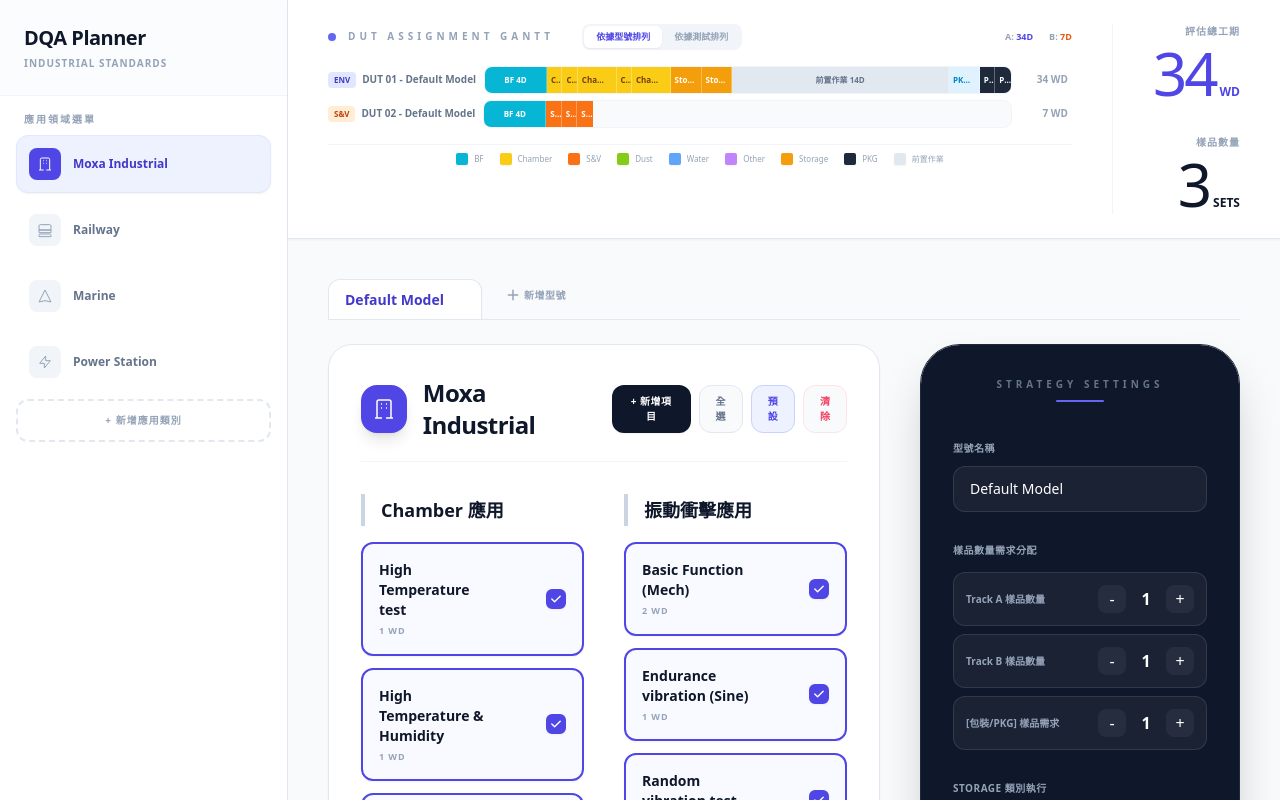
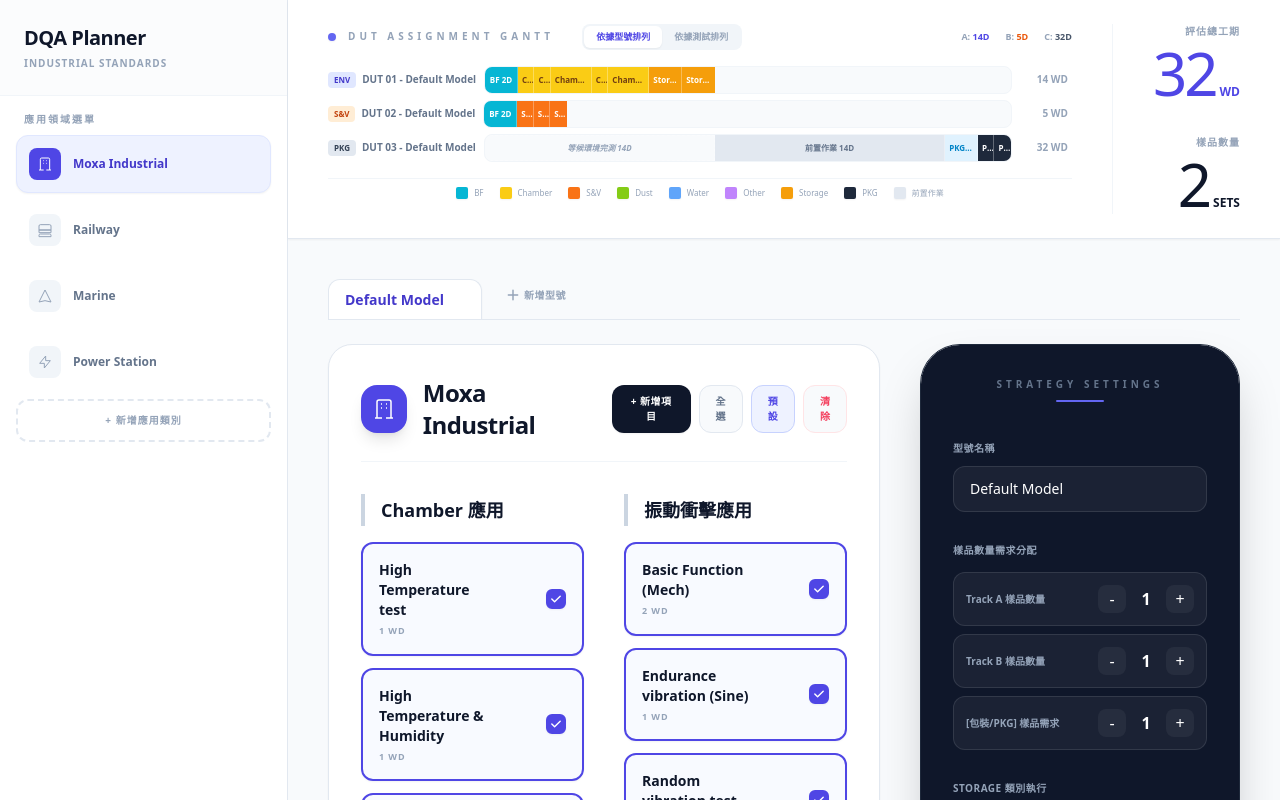
Before and after one commit to Gino831/DQASchedulePlanner, a React (Vite) app: page / in a window 1280 px wide. Shown: the top 800 px of the page. Built offline with nearby package versions, Linux system fonts and the light colour scheme.

Commit message:
feat: phase 6 - split Basic Function logic and implement PKG parallel wait timeline

```diff
--- a/App.tsx
+++ b/App.tsx
@@ -248,7 +248,7 @@ const App: React.FC = () => {
     let globalTrackCTotal = 0;
     let globalTotalUnits = 0;
 
-    type Seg = { label: string; days: number; bg: string; text: string };
+    type Seg = { label: string; days: number; bg: string; text: string; isWait?: boolean };
     const allDutRows: Array<{
       id: string; label: string; track: 'A' | 'B' | 'C' | 'D'; trackLabel: string;
       startDay: number; segments: Seg[]; totalDays: number;
@@ -282,8 +282,12 @@ const App: React.FC = () => {
       const pkgSegments: Seg[] = [];
       let pkgDays = 0;
 
-      let bfDays = 0;
-      let pkgBfDays = 0; // NEW: separate BF days specifically for PKG
+      // NEW: Split BF days by category
+      let envBfDays = 0;
+      let mechBfDays = 0;
+      let pkgBfDays = 0;
+      // Also track general BF for Track D (IP/Other if independent)
+      let generalBfDays = 0;
 
       Object.entries(standard.categories).forEach(([cat, items]) => {
         const catType = cat as CategoryType;
@@ -302,7 +306,13 @@ const App: React.FC = () => {
             if (isPkg && isBF) {
               pkgBfDays += item.duration; // It's uniquely a PKG Basic Function
             } else if (isBF) {
-              bfDays += item.duration;
+              if (catType === CategoryType.VIB_SHOCK) {
+                mechBfDays += item.duration; // Mechanical Basic Function
+              } else if (catType === CategoryType.CHAMBER || catType === CategoryType.FUNCTION) {
+                envBfDays += item.duration; // Chamber/Environmental Basic Function
+              }
+              // Track a max of any BF to be used as fallback for Track D if needed
+              generalBfDays = Math.max(generalBfDays, item.duration);
             } else if (isPkg) {
               pkgSegments.push({ label: CATEGORY_COLORS.pkg.label, days: item.duration, bg: CATEGORY_COLORS.pkg.bg, text: CATEGORY_COLORS.pkg.text });
               pkgDays += item.duration;
@@ -323,7 +333,7 @@ const App: React.FC = () => {
                  ipOtherSegments.push({ label: CATEGORY_COLORS[catType]?.label || '其他', days: item.duration, bg: CATEGORY_COLORS[catType]?.bg || 'bg-slate-100', text: CATEGORY_COLORS[catType]?.text || 'text-slate-600' });
                  ipOtherDays += item.duration;
                }
-            } else if ([CategoryType.CHAMBER, CategoryType.FUNCTION].includes(catType)) {
+            } else if ([CategoryType.CHAMBER].includes(catType)) {
               envBaseSegments.push({ label: CATEGORY_COLORS[catType]?.label || '環境', days: item.duration, bg: CATEGORY_COLORS[catType]?.bg || 'bg-slate-100', text: CATEGORY_COLORS[catType]?.text || 'text-slate-600' });
               envBaseDays += item.duration;
             } else {
@@ -336,8 +346,11 @@ const App: React.FC = () => {
 
       // --- 建立 DUT Rows ---
 
-      const appendBF = () => bfDays > 0 ? [{ label: CATEGORY_COLORS[CategoryType.FUNCTION]?.label || 'Basic Func', days: bfDays, bg: CATEGORY_COLORS[CategoryType.FUNCTION]?.bg || 'bg-sky-100', text: CATEGORY_COLORS[CategoryType.FUNCTION]?.text || 'text-sky-600' }] : [];
+      const appendEnvBF = () => envBfDays > 0 ? [{ label: CATEGORY_COLORS[CategoryType.FUNCTION]?.label || 'Basic Func', days: envBfDays, bg: CATEGORY_COLORS[CategoryType.FUNCTION]?.bg || 'bg-sky-100', text: CATEGORY_COLORS[CategoryType.FUNCTION]?.text || 'text-sky-600' }] : [];
+      const appendMechBF = () => mechBfDays > 0 ? [{ label: CATEGORY_COLORS[CategoryType.FUNCTION]?.label || 'Basic Func', days: mechBfDays, bg: CATEGORY_COLORS[CategoryType.FUNCTION]?.bg || 'bg-sky-100', text: CATEGORY_COLORS[CategoryType.FUNCTION]?.text || 'text-sky-600' }] : [];
       const appendPkgBF = () => pkgBfDays > 0 ? [{ label: 'PKG Basic Func', days: pkgBfDays, bg: 'bg-sky-100', text: 'text-sky-600' }] : [];
+      const appendGeneralBF = () => generalBfDays > 0 ? [{ label: CATEGORY_COLORS[CategoryType.FUNCTION]?.label || 'Basic Func', days: generalBfDays, bg: CATEGORY_COLORS[CategoryType.FUNCTION]?.bg || 'bg-sky-100', text: CATEGORY_COLORS[CategoryType.FUNCTION]?.text || 'text-sky-600' }] : [];
+
 
       const modelDuts: Array<any> = [];
       let rowCounter = 1;
@@ -348,10 +361,10 @@ const App: React.FC = () => {
 
       // 1. 產生 Track A (ENV Base + Storage if serial)
       const envRows: any[] = [];
-      if (envDutCount > 0 && (envBaseSegments.length > 0 || bfDays > 0 || (storageSegments.length > 0 && !storageIsParallel))) {
+      if (envDutCount > 0 && (envBaseSegments.length > 0 || envBfDays > 0 || (storageSegments.length > 0 && !storageIsParallel))) {
         for (let i = 0; i < envDutCount; i++) {
-          const segs = [...appendBF(), ...envBaseSegments];
-          let days = bfDays + envBaseDays;
+          const segs = [...appendEnvBF(), ...envBaseSegments];
+          let days = envBfDays + envBaseDays;
 
           if (!storageIsParallel && storageSegments.length > 0) {
             segs.push(...storageSegments);
@@ -370,8 +383,8 @@ const App: React.FC = () => {
 
       // 2. 獨立的 Storage 樣品 (Track A)
       if (storageIsParallel) {
-        const segs = [...appendBF(), ...storageSegments];
-        const sDays = bfDays + totalStorageDays;
+        const segs = [...appendEnvBF(), ...storageSegments];
+        const sDays = envBfDays + totalStorageDays;
 
         const row = {
           id: `dut_storage_${model.id}_${rowCounter}`, label: `DUT ${String(rowCounter).padStart(2, '0')} - ${model.name}`,
@@ -385,11 +398,11 @@ const App: React.FC = () => {
       // 3. 產生 Track B (Mech)
       const mechRows: any[] = [];
       const mechStart = baseStartDay;
-      if (model.mechSampleCount > 0 && (mechSegments.length > 0 || bfDays > 0)) {
+      if (model.mechSampleCount > 0 && (mechSegments.length > 0 || mechBfDays > 0)) {
         for (let i = 0; i < model.mechSampleCount; i++) {
           const row = {
             id: `dut_mech_${model.id}_${rowCounter}`, label: `DUT ${String(rowCounter).padStart(2, '0')} - ${model.name}`,
-            track: 'B', trackLabel: 'S&V', startDay: mechStart, segments: [...appendBF(), ...mechSegments], totalDays: bfDays + mechDays,
+            track: 'B', trackLabel: 'S&V', startDay: mechStart, segments: [...appendMechBF(), ...mechSegments], totalDays: mechBfDays + mechDays,
           };
           mechRows.push(row);
           modelDuts.push(row);
@@ -409,7 +422,7 @@ const App: React.FC = () => {
         } else {
           modelDuts.push({
             id: `dut_alt_${model.id}_${rowCounter}`, label: `DUT ${String(rowCounter).padStart(2, '0')} - ${model.name}`,
-            track: 'A', trackLabel: 'ENV (Alt)', startDay: baseStartDay, segments: [...appendBF(), ...altitudeSegments], totalDays: bfDays + altitudeDays,
+            track: 'A', trackLabel: 'ENV (Alt)', startDay: baseStartDay, segments: [...appendEnvBF(), ...altitudeSegments], totalDays: envBfDays + altitudeDays,
           });
           rowCounter++;
         }
@@ -426,7 +439,7 @@ const App: React.FC = () => {
         } else {
           modelDuts.push({
             id: `dut_conn_${model.id}_${rowCounter}`, label: `DUT ${String(rowCounter).padStart(2, '0')} - ${model.name}`,
-            track: 'A', trackLabel: 'Connector', startDay: baseStartDay, segments: [...appendBF(), ...connectorSegments], totalDays: bfDays + connectorDays,
+            track: 'A', trackLabel: 'Connector', startDay: baseStartDay, segments: [...appendEnvBF(), ...connectorSegments], totalDays: envBfDays + connectorDays,
           });
           rowCounter++;
         }
@@ -437,7 +450,7 @@ const App: React.FC = () => {
         if (singleSampleStrategy === SingleSampleStrategy.INDEPENDENT) {
           modelDuts.push({
             id: `dut_ip_${model.id}_${rowCounter}`, label: `DUT ${String(rowCounter).padStart(2, '0')} - ${model.name}`,
-            track: 'D', trackLabel: 'IP/Misc', startDay: baseStartDay, segments: [...appendBF(), ...ipOtherSegments], totalDays: bfDays + ipOtherDays,
+            track: 'D', trackLabel: 'IP/Misc', startDay: baseStartDay, segments: [...appendGeneralBF(), ...ipOtherSegments], totalDays: generalBfDays + ipOtherDays,
           });
           rowCounter++;
         } else {
@@ -450,38 +463,56 @@ const App: React.FC = () => {
           } else {
             modelDuts.push({
               id: `dut_ip_${model.id}_${rowCounter}`, label: `DUT ${String(rowCounter).padStart(2, '0')} - ${model.name}`,
-              track: 'A', trackLabel: 'IP/Misc', startDay: baseStartDay, segments: [...appendBF(), ...ipOtherSegments], totalDays: bfDays + ipOtherDays,
+              track: 'A', trackLabel: 'IP/Misc', startDay: baseStartDay, segments: [...appendEnvBF(), ...ipOtherSegments], totalDays: envBfDays + ipOtherDays,
             });
             rowCounter++;
           }
         }
       }
 
-      // 5. 產生 Track C (PKG)
-      if (pkgSegments.length > 0 || pkgBfDays > 0) { // Also proc if there's ONLY a PKG BF
-        if (pkgStrategy === PkgSampleStrategy.REUSE) {
-          if (envRows.length > 0) {
-            envRows.sort((a, b) => b.totalDays - a.totalDays);
-            const targetRow = envRows[0];
-            targetRow.segments.push({ label: CATEGORY_COLORS.prep.label, days: 14, bg: CATEGORY_COLORS.prep.bg, text: CATEGORY_COLORS.prep.text });
-            targetRow.segments.push(...appendPkgBF()); // Unique PKG basic function
-            targetRow.segments.push(...pkgSegments);
-            targetRow.totalDays += 14 + pkgBfDays + pkgDays;
-          } else {
+      // 5. 產生 Track C (PKG) - NEW LOGIC using PkgSampleStrategy logic reversed to 'Parallel' or 'Serial'
+      if (pkgSegments.length > 0 || pkgBfDays > 0) {
+        // pkgStrategy is now treated as ExecutionStrategy (Independent = PARALLEL, Reuse = SERIAL to match UI)
+        const isPkgParallel = pkgStrategy === PkgSampleStrategy.INDEPENDENT; // We'll rename labels in UI, Independent maps to Parallel
+
+        for (let i = 0; i < model.pkgSampleCount; i++) {
+            // Find completion time of corresponding Track A sample for the drop test
+            const sourceEnvRow = envRows[i % Math.max(1, envRows.length)];
+            const envDuration = sourceEnvRow ? sourceEnvRow.totalDays : 0;
+
+            const prepSegments: Seg[] = [{ label: CATEGORY_COLORS.prep.label, days: 14, bg: CATEGORY_COLORS.prep.bg, text: CATEGORY_COLORS.prep.text }];
+
+            if (isPkgParallel) {
+                // Parallel: Start Day 0: [Prep] + [PKG BF] + [Wait...] + [PKG Drop/Vib]
+                const activePrepDays = 14 + pkgBfDays;
+                let waitSegments: Seg[] = [];
+                let waitDays = 0;
+
+                if (envDuration > activePrepDays) {
+                    waitDays = envDuration - activePrepDays;
+                    waitSegments = [{ label: '等候環境完測', days: waitDays, bg: 'bg-transparent border-t border-b border-dashed border-slate-300', text: 'text-slate-400 italic', isWait: true }];
+                }
+
                 modelDuts.push({
                   id: `dut_pkg_${model.id}_${rowCounter}`, label: `DUT ${String(rowCounter).padStart(2, '0')} - ${model.name}`,
-              track: 'C', trackLabel: 'PKG', startDay: baseStartDay, segments: [{ label: CATEGORY_COLORS.prep.label, days: 14, bg: CATEGORY_COLORS.prep.bg, text: CATEGORY_COLORS.prep.text }, ...appendPkgBF(), ...pkgSegments], totalDays: 14 + pkgBfDays + pkgDays,
+                  track: 'C', trackLabel: 'PKG', startDay: baseStartDay,
+                  segments: [...prepSegments, ...appendPkgBF(), ...waitSegments, ...pkgSegments],
+                  totalDays: activePrepDays + waitDays + pkgDays,
                 });
-            rowCounter++;
+            } else {
+                // Serial: Start after Env is totally done. Wait(Env) + [Prep] + [PKG BF] + [PKG]
+                let waitSegments: Seg[] = [];
+                if (envDuration > 0) {
+                    waitSegments = [{ label: '等候環境完測', days: envDuration, bg: 'bg-transparent border-t border-b border-dashed border-slate-300', text: 'text-slate-400 italic', isWait: true }];
                 }
-        } else {
-          for (let i = 0; i < model.pkgSampleCount; i++) {
                 modelDuts.push({
                   id: `dut_pkg_${model.id}_${rowCounter}`, label: `DUT ${String(rowCounter).padStart(2, '0')} - ${model.name}`,
-              track: 'C', trackLabel: 'PKG', startDay: baseStartDay, segments: [...appendPkgBF(), ...pkgSegments], totalDays: pkgBfDays + pkgDays,
+                  track: 'C', trackLabel: 'PKG', startDay: baseStartDay,
+                  segments: [...waitSegments, ...prepSegments, ...appendPkgBF(), ...pkgSegments],
+                  totalDays: envDuration + 14 + pkgBfDays + pkgDays,
                 });
+            }
             rowCounter++;
-          }
         }
       }
 
@@ -506,9 +537,8 @@ const App: React.FC = () => {
         globalTrackATotal = Math.max(globalTrackATotal, maxD); // Independent IP tracked in A's timespan
       }
 
-      // NEW logic: Always add model.pkgSampleCount to totally Units because packing materials are physically needed
-      // no matter if the device body is reused from track A or newly bought.
-      const modelTotalUnits = model.envSampleCount + model.mechSampleCount + model.pkgSampleCount + (ipOtherSegments.length > 0 && singleSampleStrategy === SingleSampleStrategy.INDEPENDENT ? 1 : 0);
+      // NEW logic: Exclude PKG samples from total tracking (they are boxes/materials, do not consume physical machine unit counts)
+      const modelTotalUnits = model.envSampleCount + model.mechSampleCount + (ipOtherSegments.length > 0 && singleSampleStrategy === SingleSampleStrategy.INDEPENDENT ? 1 : 0);
       globalTotalUnits += modelTotalUnits;
 
       allDutRows.push(...modelDuts);
@@ -540,7 +570,7 @@ const App: React.FC = () => {
       trackBTotal: globalTrackBTotal,
       trackCTotal: globalTrackCTotal,
       hasTests: allDutRows.length > 0,
-      totalUnits: globalTotalUnits,
+      totalUnits: globalTotalUnits, // Sum strictly counts physical items
       currentStrategy: strategy,
       dutRows: allDutRows,
     };
@@ -919,23 +949,23 @@ const App: React.FC = () => {
 
                     {/* PKG Strategy */}
                     <div className="space-y-3">
-                      <label className="text-[10px] font-bold text-slate-400 uppercase tracking-wider">PKG 樣品策略</label>
+                      <label className="text-[10px] font-bold text-slate-400 uppercase tracking-wider">PKG 排程策略</label>
                       <div className="grid grid-cols-2 gap-2">
                         <button
                           onClick={() => setPkgStrategy(PkgSampleStrategy.REUSE)}
-                          className={`py-3 rounded-xl text-[9px] font-black tracking-widest uppercase transition-all ${pkgStrategy === PkgSampleStrategy.REUSE ? 'bg-indigo-600 shadow-lg ring-1 ring-white/20' : 'bg-white/5 text-slate-500 hover:bg-white/10'}`}
+                          className={`py-3 rounded-xl text-[9px] font-black tracking-widest uppercase transition-all ${pkgStrategy === PkgSampleStrategy.REUSE ? 'bg-indigo-600 shadow-lg ring-1 ring-white/20 text-white' : 'bg-white/5 text-slate-500 hover:bg-white/10'}`}
                         >
-                          延用樣品
+                          串聯模式
                         </button>
                         <button
                           onClick={() => setPkgStrategy(PkgSampleStrategy.INDEPENDENT)}
-                          className={`py-3 rounded-xl text-[9px] font-black tracking-widest uppercase transition-all ${pkgStrategy === PkgSampleStrategy.INDEPENDENT ? 'bg-indigo-600 shadow-lg ring-1 ring-white/20' : 'bg-white/5 text-slate-500 hover:bg-white/10'}`}
+                          className={`py-3 rounded-xl text-[9px] font-black tracking-widest uppercase transition-all ${pkgStrategy === PkgSampleStrategy.INDEPENDENT ? 'bg-indigo-600 shadow-lg ring-1 ring-white/20 text-white' : 'bg-white/5 text-slate-500 hover:bg-white/10'}`}
                         >
-                          獨立樣品
+                          並行模式
                         </button>
                       </div>
-                      <p className="text-[8px] text-slate-500 text-center font-medium italic mt-1">
-                        {pkgStrategy === PkgSampleStrategy.REUSE ? "💡 延用樣品需增加 14 天前置整理時間" : "💡 獨立樣品不需整理時間，但需額外樣品"}
+                      <p className="text-[8px] text-slate-500 text-center font-medium italic mt-1 leading-snug">
+                        {pkgStrategy === PkgSampleStrategy.REUSE ? "💡 等候 Track A 結束後，再執行前置 14D 準備與測試" : "💡 與 Track A 齊頭進行前置 14D 等候期，最大化利用時間"}
                       </p>
                     </div>
 
@@ -953,7 +983,7 @@ const App: React.FC = () => {
                     <div className="flex gap-2.5 text-indigo-400 bg-indigo-500/5 p-4 rounded-2xl border border-indigo-500/10 shadow-inner">
                       <span className="text-sm">⚙️</span>
                       <p className="text-[9px] leading-relaxed font-medium">
-                        系統邏輯：若選「延用樣品」，包裝測試將排在 Track A 環境測試之後（+14D）。若選「獨立樣品」，可同步於 Track C 執行。
+                        系統邏輯：包材準備與 PKG 實體機台數量為完全脫鉤的「等候/並行」排程概念。PKG設定並不會再直接增加上方的「總機台數量」。
                       </p>
                     </div>
                   </div>
```
Lines whose indentation alone changed are shown as unchanged.
